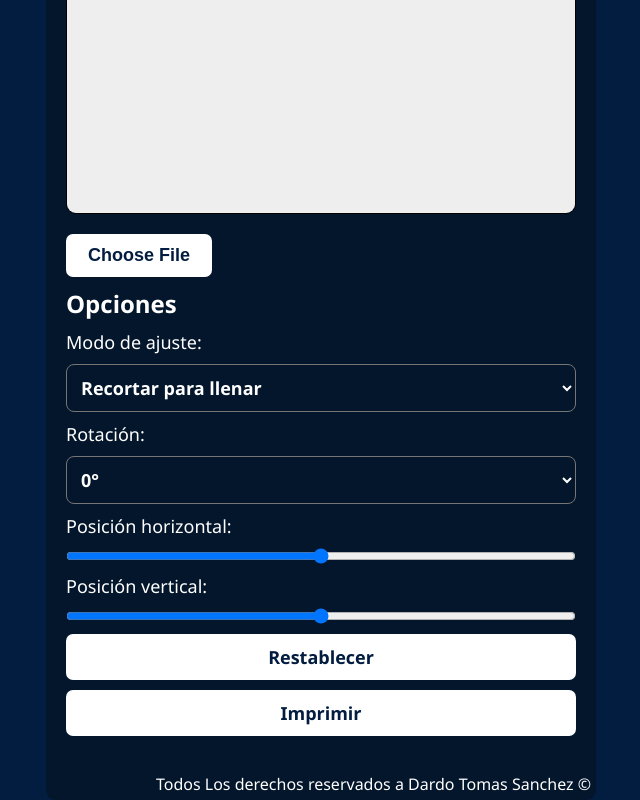
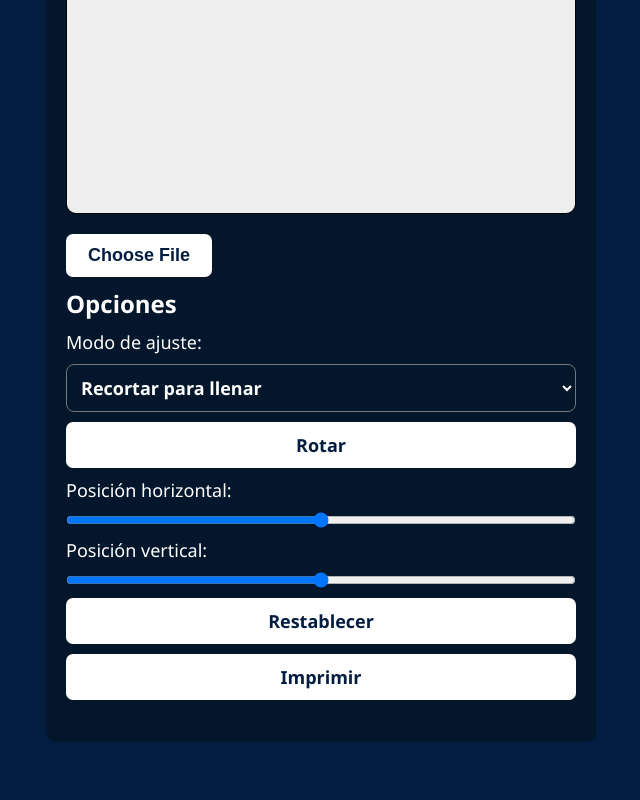
Before and after one commit to Pavexx/ESP32-Plotter, a plain HTML site: page data/index.html in a window 1280 px wide. Shown: the part 726-1526 px from the top of the page, without its empty margins (319-959 px from the left). After the commit the page ends 1468 px from the top, so only its background shows below. Drawn offline with Linux system fonts and the light colour scheme.

Commit message:
linkear a css y boton de rotación
linkear a css local para debug y pasar rotación de seleccion a boton

```diff
--- a/data/index.html
+++ b/data/index.html
@@ -5,7 +5,7 @@
     <meta name="viewport" content="width=device-width, initial-scale=1.0">
     <title>Plotter</title>
 <link rel="stylesheet" href="/style.css">
-
+<link rel="stylesheet" href="style.css">
 
 </head>
 <body>
@@ -50,13 +50,9 @@
                     <option value="stretch">Estirar a 128x160</option>
                 </select>
 
-                <label for="rotacion">Rotación:</label>
-                <select id="rotacion">
-                    <option value="0">0°</option>
-                    <option value="90">90°</option>
-                    <option value="180">180°</option>
-                    <option value="270">270°</option>
-                </select>
+                <button id="rotacion">
+                    Rotar
+                </button>
 
                 <label for="posX">Posición horizontal:</label>
                 <input type="range" id="posX" min="-100" max="100" value="0">
@@ -78,7 +74,7 @@
 
 
             </div>
-            <p>Todos Los derechos reservados a Dardo Tomas Sanchez ©</p>
+            <p></p>
 
         </div>
 
```
